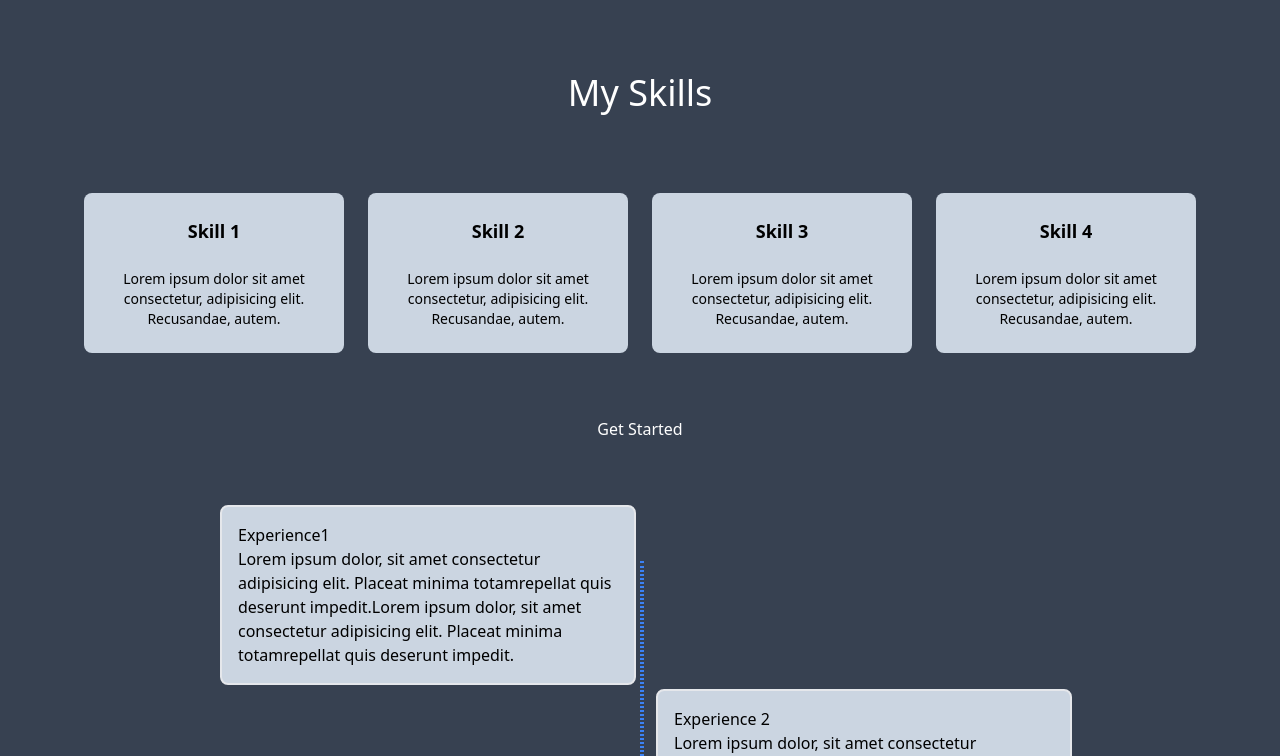
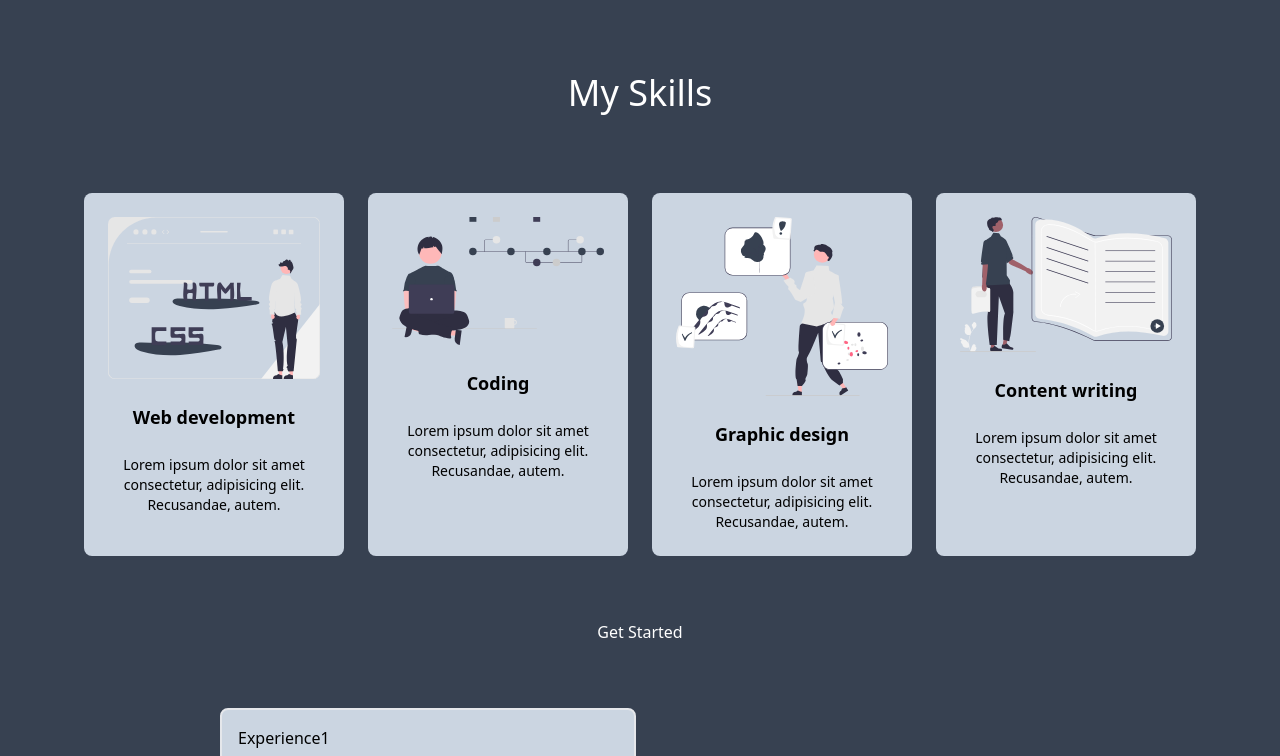
Before and after one commit to PrateekAnand3101/CSS-Tailwind-Workshop, a website: page index.html in a window 1280 px wide. Shown: the part 687-1443 px from the top of the page. Drawn offline with Linux system fonts and the light colour scheme.

Commit message:
Images to skill sec

```diff
--- a/index.html
+++ b/index.html
@@ -74,7 +74,17 @@
             <div
               class="flex flex-col items-center p-6 space-y-6 rounded-lg bg-slate-300 md:w-1/4"
             >
-              <h5 class="text-lg font-bold">Skill 1</h5>
+              <img src="images/undraw_static_website_re_x70h.svg" alt="">
+              <h5 class="text-lg font-bold">Web development</h5>
+              <p class="text-sm text-grey">
+                Lorem ipsum dolor sit amet consectetur, adipisicing elit. Recusandae, autem.
+              </p>
+            </div>
+            <div
+              class="flex flex-col items-center p-6 space-y-6 my-2 rounded-lg bg-slate-300 md:w-1/4"
+            >
+            <img src="images/undraw_version_control_re_mg66.svg" alt="">
+              <h5 class="text-lg font-bold">Coding</h5>
               <p class="text-sm text-grey">
                 Lorem ipsum dolor sit amet consectetur, adipisicing elit. Recusandae, autem.
               </p>
@@ -82,7 +92,8 @@
             <div
               class="flex flex-col items-center p-6 space-y-6 rounded-lg bg-slate-300 md:w-1/4"
             >
-              <h5 class="text-lg font-bold">Skill 2</h5>
+            <img src="images/undraw_inspiration_re_ivlv.svg" alt="">
+              <h5 class="text-lg font-bold">Graphic design</h5>
               <p class="text-sm text-grey">
                 Lorem ipsum dolor sit amet consectetur, adipisicing elit. Recusandae, autem.
               </p>
@@ -90,15 +101,8 @@
             <div
               class="flex flex-col items-center p-6 space-y-6 rounded-lg bg-slate-300 md:w-1/4"
             >
-              <h5 class="text-lg font-bold">Skill 3</h5>
-              <p class="text-sm text-grey">
-                Lorem ipsum dolor sit amet consectetur, adipisicing elit. Recusandae, autem.
-              </p>
-            </div>
-            <div
-              class="flex flex-col items-center p-6 space-y-6 rounded-lg bg-slate-300 md:w-1/4"
-            >
-              <h5 class="text-lg font-bold">Skill 4</h5>
+            <img src="images/undraw_books_re_8gea.svg" alt="">
+              <h5 class="text-lg font-bold">Content writing</h5>
               <p class="text-sm text-grey">
                 Lorem ipsum dolor sit amet consectetur, adipisicing elit. Recusandae, autem.
               </p>
```
Also changed, not shown: images/undraw_books_re_8gea.svg (added), images/undraw_inspiration_re_ivlv.svg (added), images/undraw_static_website_re_x70h.svg (added), images/undraw_version_control_re_mg66.svg (added).
